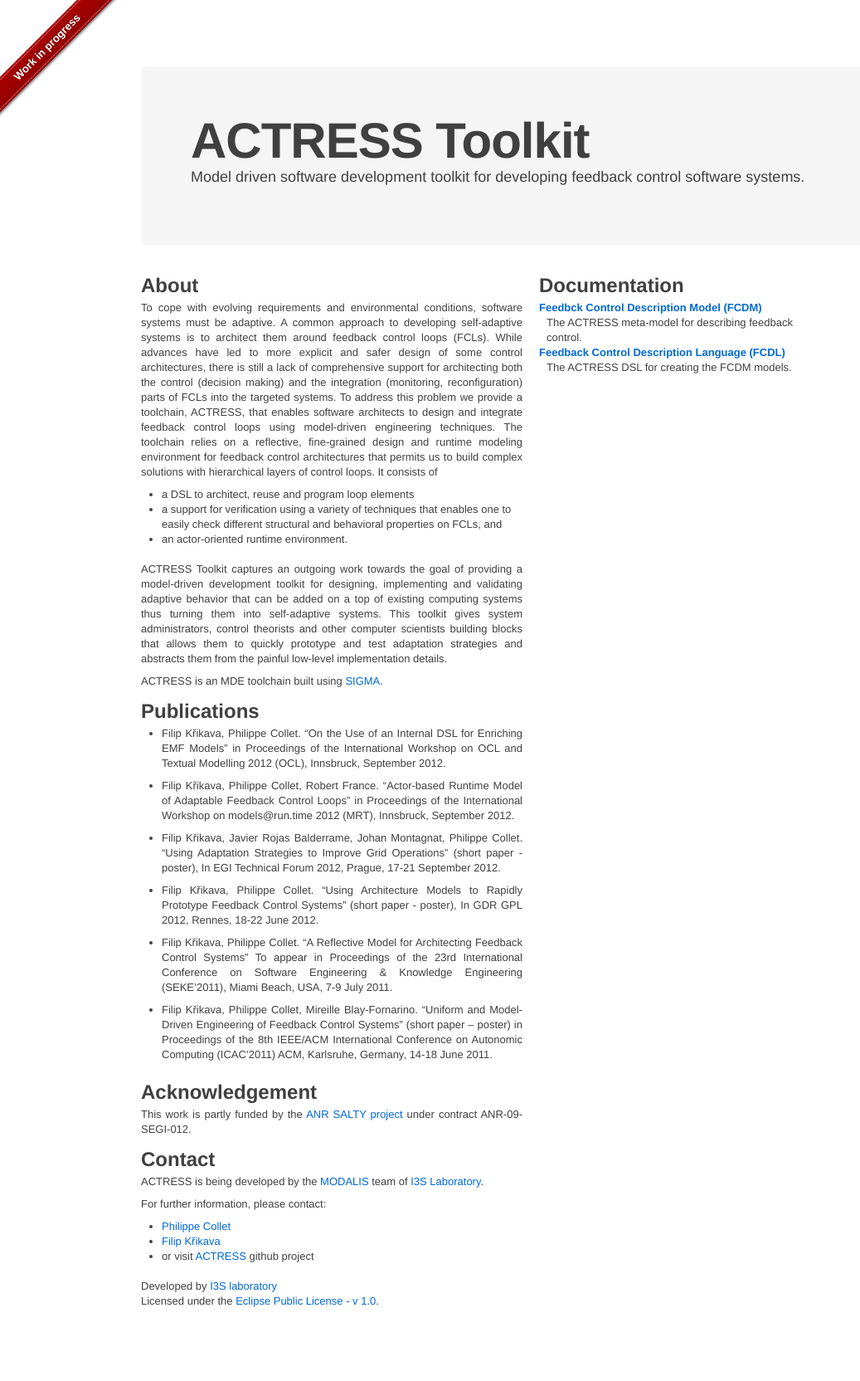
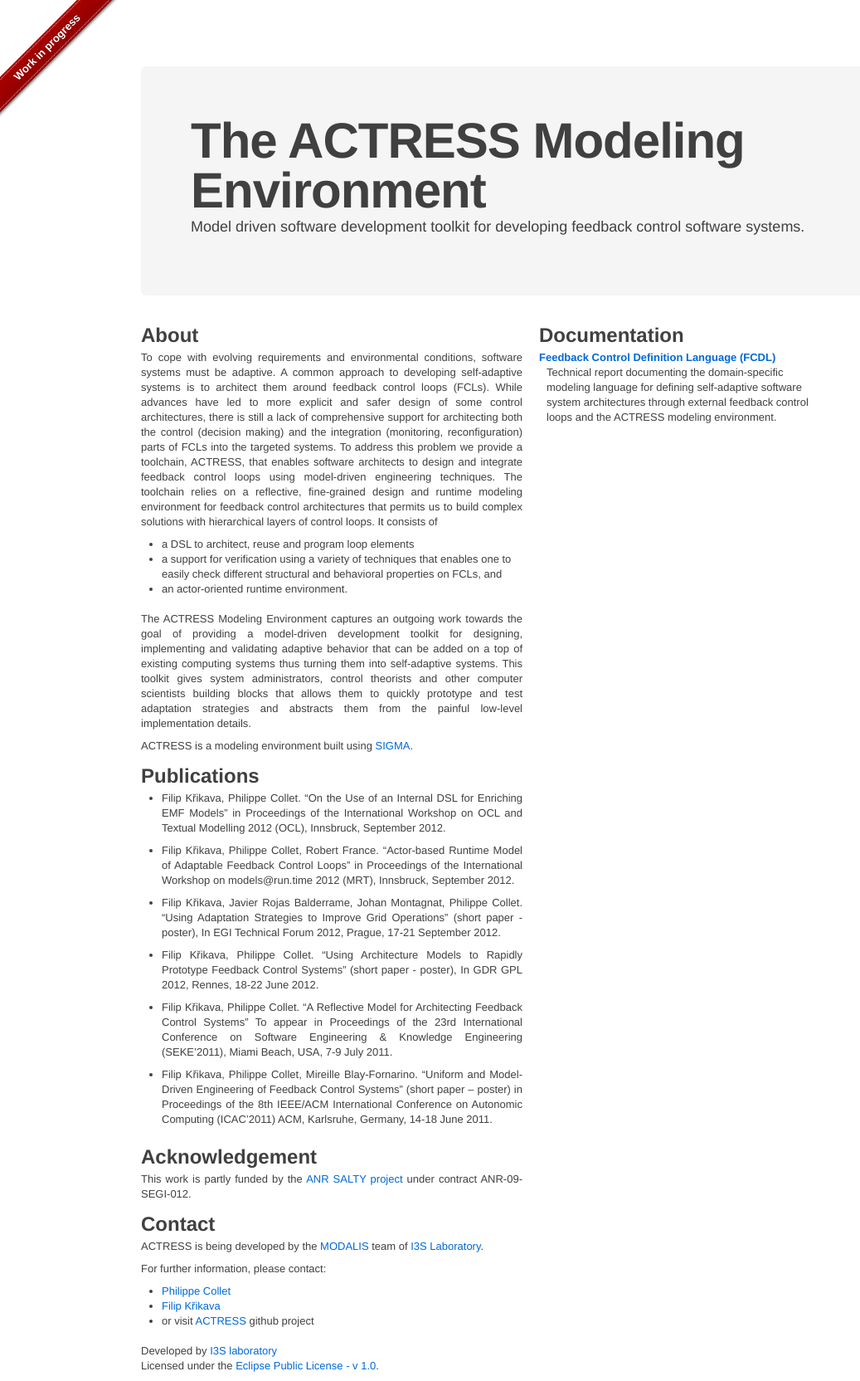
Before and after one commit to fikovnik/Actress, a Jekyll site: the page built from index.md, in a window 1280 px wide. Shown: the whole page at 83% size, without its empty margins (0-1037 px from the left). Built offline with Jekyll 4.4.1, drawn with Linux system fonts in a browser that asks for light colours; before the commit the page ends 1586 px from its top, so only the background shows below that.

Commit message:
Updated to DAIS'14 submission

```diff
--- a/_config.yml
+++ b/_config.yml
@@ -1,14 +1,10 @@
-title: "ACTRESS Toolkit"
-description: "Documentation for the ACTRESS Toolkit"
+title: "The ACTRESS Modeling Environment"
+description: "Documentation for the ACTRESS Modeling Environment"
 
 pygments: true
 
 docs:
   -
-    title: Feedbck Control Description Model (FCDM)
-    url: fcdm.html
-    desc: The ACTRESS meta-model for describing feedback control.
-  -
-    title: Feedback Control Description Language (FCDL)
-    url: fcdl.html
-    desc: The ACTRESS DSL for creating the FCDM models.
+    title: Feedback Control Definition Language (FCDL)
+    url: FCDL.pdf
+    desc: Technical report documenting the domain-specific modeling language for defining self-adaptive software system architectures through external feedback control loops and the ACTRESS modeling environment.
--- a/index.md
+++ b/index.md
@@ -1,6 +1,6 @@
 ---
 layout: frontpage
-title: ACTRESS Toolkt
+title: The ACTRESS Modeling Environment
 ---
 
 ## About ##
@@ -11,10 +11,10 @@ To cope with evolving requirements and environmental conditions, software system
 * a support for verification using a variety of techniques that enables one to easily check different structural and behavioral properties on FCLs, and
 * an actor-oriented runtime environment.
 
-ACTRESS Toolkit captures an outgoing work towards the goal of providing a model-driven development toolkit for designing, implementing and validating adaptive behavior that can be added on a top of existing computing systems thus turning them into self-adaptive systems.
+The ACTRESS Modeling Environment captures an outgoing work towards the goal of providing a model-driven development toolkit for designing, implementing and validating adaptive behavior that can be added on a top of existing computing systems thus turning them into self-adaptive systems.
 This toolkit gives system administrators, control theorists and other computer scientists building blocks that allows them to quickly prototype and test adaptation strategies and abstracts them from the painful low-level implementation details.
 
-ACTRESS is an MDE toolchain built using [SIGMA](http://fikovnik.net/Sigma).
+ACTRESS is a modeling environment built using [SIGMA](http://fikovnik.net/Sigma).
 
 ## Publications ##
 
```
Also changed, not shown: DAIS14.md (+2 -0 lines), fcdl.md (deleted, +0 -6 lines), fcdm.md (deleted, +0 -6 lines), 1 other file.
